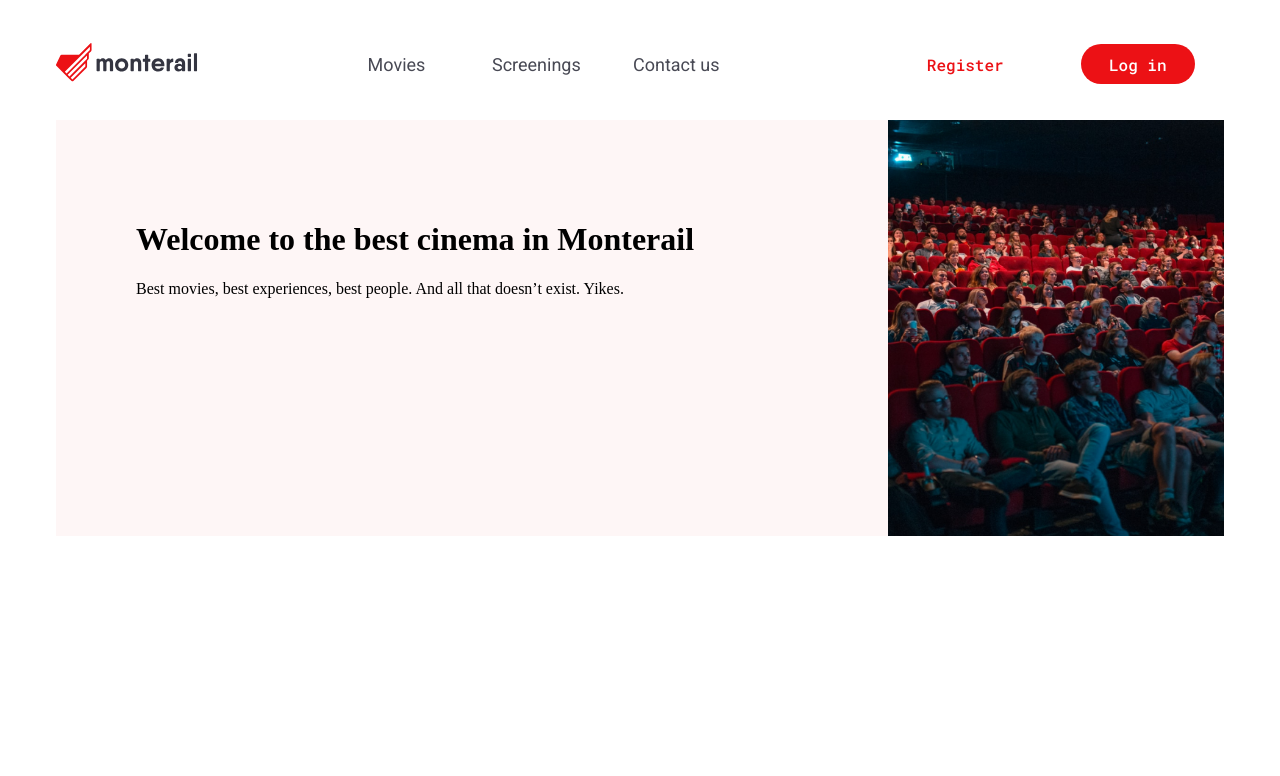
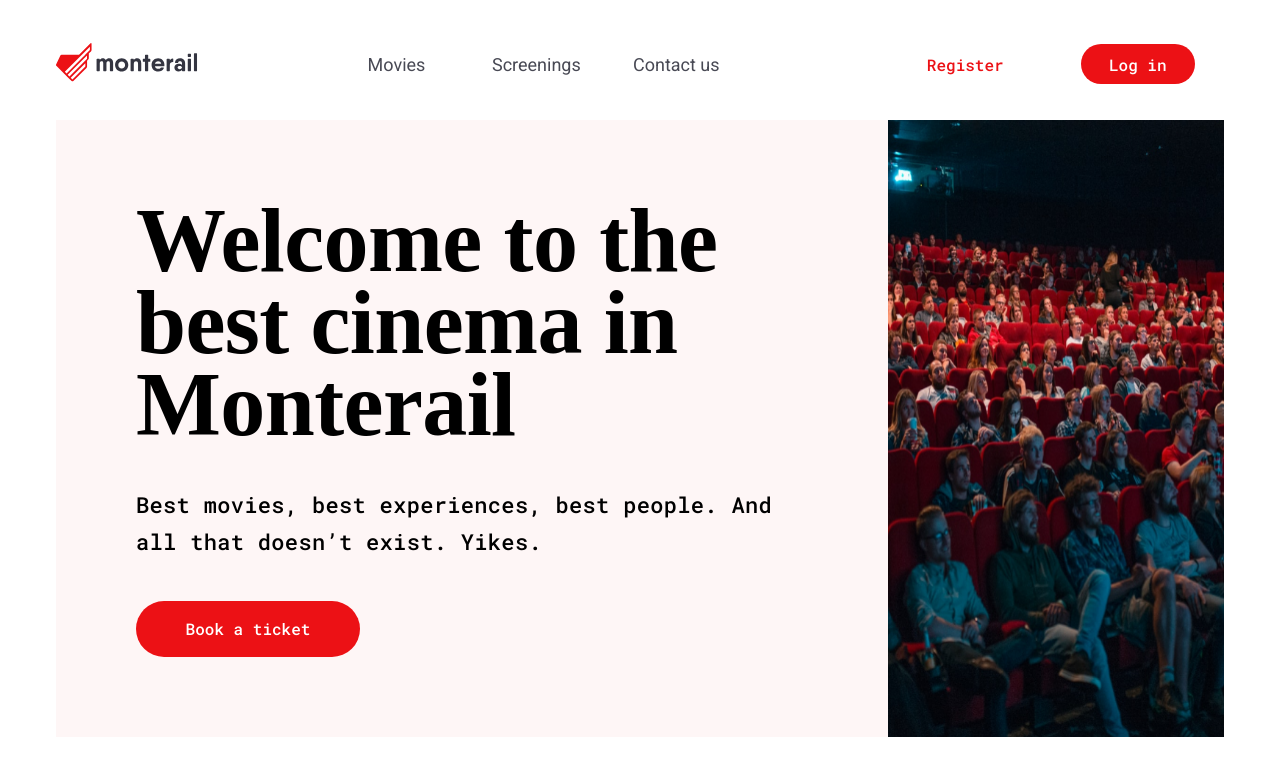
Before and after one commit to martaqh/monte-cinema-project, a Vue app: page / in a window 1280 px wide. Shown: the top 776 px of the page. Built offline with nearby package versions, Linux system fonts and the light colour scheme; a web font is replaced by a local one.

Commit message:
Add styles to WelcomeSection

```diff
--- a/src/components/common/ButtonlikeLink.vue
+++ b/src/components/common/ButtonlikeLink.vue
@@ -32,7 +32,7 @@ export default defineComponent({
     width: 114px;
     height: 40px;
     border-radius: $radius-button;
-
+    font-family: $font-mono;
 
 }
 
@@ -50,6 +50,11 @@ export default defineComponent({
   color: $color-brand;
 }
 
+.size-56 {
+  height: 56px;
+  width: 224px;
+}
+
 
 
 </style>
--- /dev/null
+++ b/src/components/common/SectionTitle.vue
@@ -0,0 +1,38 @@
+<script>
+import { defineComponent } from 'vue';
+
+export default defineComponent({
+
+});
+
+</script>
+
+<template>
+  <div class="section-title">
+    <h2>
+        <slot></slot>
+    </h2>
+  </div>
+
+</template>
+
+<style lang="scss" scoped>
+
+@import "@/assets/styles/settings.scss";
+
+.section-title {
+    font-family: $font-title;
+
+    h2 {
+          margin: 0;
+    }
+
+}
+
+.size-80 {
+    font-size: 60px;
+    font-weight: 600;
+    line-height: 82px;
+    letter-spacing: -0.01em;
+}
+</style>
--- a/src/components/views/WelcomeSection.vue
+++ b/src/components/views/WelcomeSection.vue
@@ -1,18 +1,26 @@
 <script>
 import { defineComponent } from 'vue';
+import SectionTitle from '../common/SectionTitle.vue';
+import ButtonlikeLink from '../common/ButtonlikeLink.vue';
 
 
     export default defineComponent({
-
+    components: { SectionTitle, ButtonlikeLink }
 });
 </script>
 
 <template>
     <div class="welcome-section">
         <div class="welcome-message">
-            <h1>Welcome to the best cinema in Monterail</h1>
-            <p>Best movies, best experiences, best people.
-            And all that doesn’t exist. Yikes.</p>
+            <SectionTitle class="size-80">
+                Welcome to the best cinema in Monterail
+            </SectionTitle>
+            <p>
+                Best movies, best experiences, best people.
+                And all that doesn’t exist. Yikes.
+            </p>
+            <ButtonlikeLink class="primary size-56">Book a ticket</ButtonlikeLink>
+
         </div>
         <div class="welcome-image-wrapper">
             <img src="@/assets/PeopleInCinema.png" class="welcome-image" alt="People in cinema" />
@@ -24,7 +32,7 @@ import { defineComponent } from 'vue';
 @import "@/assets/styles/settings.scss";
 
 .welcome-section {
-    height: 416px;
+
     width: 100%;
     display: flex;
     background-color: $color-tag-background;
@@ -32,6 +40,16 @@ import { defineComponent } from 'vue';
 .welcome-message {
     width: 66%;
     padding: 80px;
+
+    p {
+        font-family: 'Roboto Mono';
+        font-style: normal;
+        font-weight: 400;
+        font-size: 22px;
+        line-height: 170%;
+        letter-spacing: 0.015em;
+        margin: 40px 0;
+    }
 }
 
 .welcome-image-wrapper {
```
